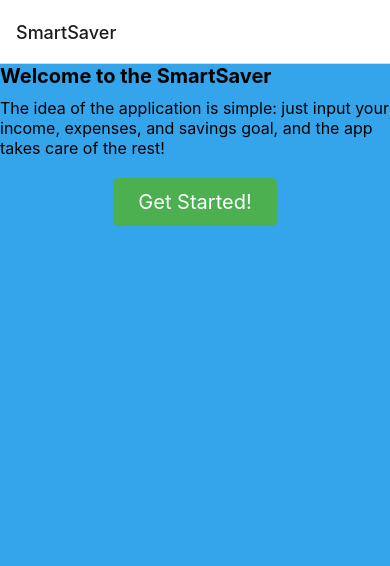
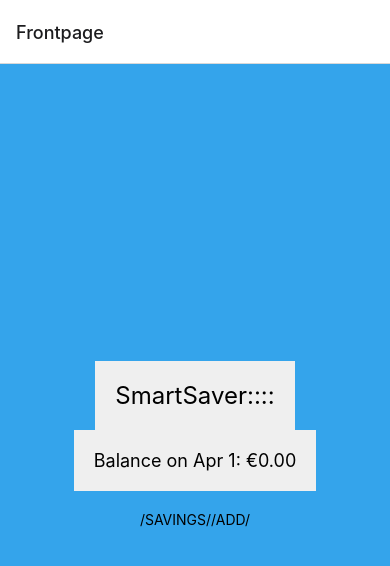
Before and after one commit to TVT22SPOMobiilikehitysprojekti/SmartSaver, a React Native app: screen /Frontpage in a window 390 px wide. Shown: the top 566 px of the page. Built offline with nearby package versions, Linux system fonts and the light colour scheme.

Commit message:
base for frontpage
added

```diff
--- a/App.js
+++ b/App.js
@@ -6,6 +6,7 @@ import IntroScreen from './screens/intro1';
 import IntroScreen2 from './screens/intro2';
 import IntroScreen3 from './screens/intro3';
 import IntroScreen4 from './screens/intro4';
+import Frontpage from './screens/frontpage';
 import { NavigationContainer } from '@react-navigation/native';
 import { createNativeStackNavigator } from '@react-navigation/native-stack';
 
@@ -33,6 +34,7 @@ export default function App() {
           <Stack.Screen name="Intro2" component={IntroScreen2} />
           <Stack.Screen name="Intro3" component={IntroScreen3} />
           <Stack.Screen name="Intro4" component={IntroScreen4} />
+          <Stack.Screen name="Frontpage" component={Frontpage} />
 
       </Stack.Navigator>
       <StatusBar style="auto" />
--- /dev/null
+++ b/screens/frontpage.js
@@ -0,0 +1,82 @@
+import React from 'react';
+import { View, Text, StyleSheet, Pressable } from 'react-native';
+
+const Frontpage = ({ navigation }) => {
+  return (
+    <View style={styles.container}>
+      {/* Header */}
+      <View style={styles.header}>
+        <Text style={styles.headerText}>SmartSaver</Text>
+        <Pressable onPress={() => {}}>
+          <Text style={styles.menuDots}>::::</Text>
+        </Pressable>
+      </View>
+
+      {/* Calendar */}
+      <View style={styles.calendarContainer}>
+        {/* Placeholder for your calendar component */}
+      </View>
+
+      {/* Balance Info */}
+      <View style={styles.balanceInfo}>
+        <Text style={styles.balanceText}>Balance on Apr 1: €0.00</Text>
+      </View>
+
+      {/* Footer with buttons */}
+      <View style={styles.footer}>
+        <Pressable style={styles.iconButton}>
+          <Text>/SAVINGS/</Text>
+        </Pressable>
+        <Pressable style={styles.addButton}>
+            <Text>/ADD/</Text>
+        </Pressable>
+      </View>
+    </View>
+  );
+};
+
+const styles = StyleSheet.create({
+    container: {
+        flex: 1,
+        justifyContent: 'center',
+        alignItems: 'center',
+        backgroundColor: '#34a4eb',
+      },
+  header: {
+    flexDirection: 'row',
+    justifyContent: 'space-between',
+    alignItems: 'center',
+    padding: 20,
+    backgroundColor: '#EFEFEF',
+  },
+  headerText: {
+    fontSize: 24,
+  },
+  menuDots: {
+    fontSize: 24,
+  },
+  calendarContainer: {
+    // Set your calendar styles
+  },
+  balanceInfo: {
+    padding: 20,
+    backgroundColor: '#EFEFEF',
+  },
+  balanceText: {
+    fontSize: 18,
+  },
+  footer: {
+    flexDirection: 'row',
+    justifyContent: 'space-around',
+    alignItems: 'center',
+    padding: 20,
+  },
+  iconButton: {
+    // Style your icon button
+  },
+  addButton: {
+    // Style your add button
+  },
+});
+
+export default Frontpage;
--- a/screens/intro4.js
+++ b/screens/intro4.js
@@ -17,7 +17,7 @@ const IntroScreen4 = ({ navigation }) => {
         style={styles.logo}
       />
 
-      <Pressable style={styles.button} onPress={() => console.log('Let’s go!')}>
+      <Pressable style={styles.button} onPress={() => navigation.navigate('Frontpage')}>
         <Text style={styles.buttonText}>Let's go!</Text>
       </Pressable>
     </View>
```
